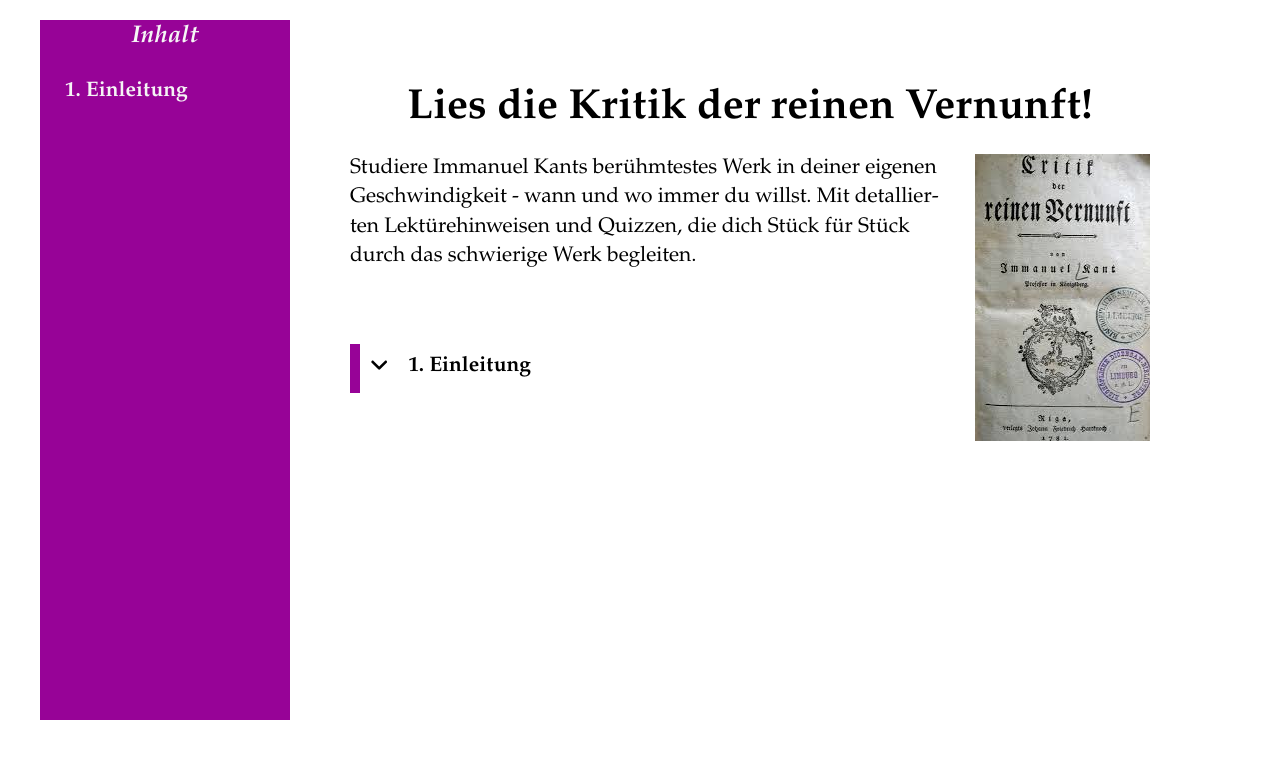
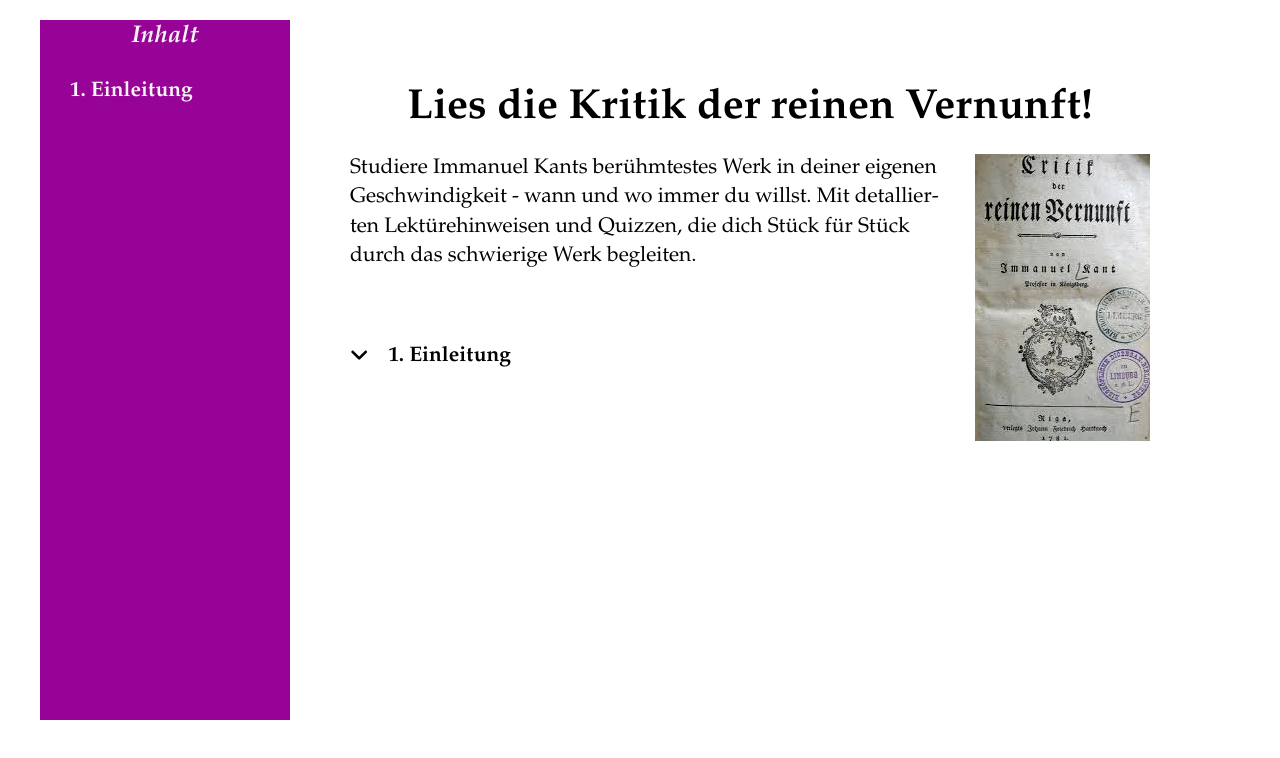
Before and after one commit to miob1781/krv-course, a React (Vite) app: page / in a window 1280 px wide. Shown: the top 758 px of the page. Built offline with nearby package versions, Linux system fonts and the light colour scheme.

Commit message:
improve padding of sidebar items

```diff
--- a/src/components/ui/ToC.tsx
+++ b/src/components/ui/ToC.tsx
@@ -1,7 +1,6 @@
 import { ReactElement } from "react"
 import { SectionData, ToCType } from "../../types"
 import ToCSection from "./ToCSection"
-import "../../style/ToC.css"
 
 interface Props {
     sectionsData: SectionData[]
@@ -21,6 +20,6 @@ export default function ToC({sectionsData, tocType}: Props) {
     }
 
     return (
-        <div className="ToC">{renderToCEntries()}</div>
+        <div>{renderToCEntries()}</div>
     )
 }
--- a/src/style/Sidebar.css
+++ b/src/style/Sidebar.css
@@ -10,7 +10,8 @@
 }
 
 .Sidebar .toc-list-outer-cont {
-    margin-left: 15px;
+    padding: 10px;
+    padding-left: 30px;
 }
 
 .Sidebar .toc-list-outer-cont:hover {
--- a/src/style/ToC.css
+++ /dev/null
@@ -1,3 +0,0 @@
-.ToC {
-    padding: 10px;
-}
--- a/src/style/ToCListEl.css
+++ b/src/style/ToCListEl.css
@@ -11,7 +11,7 @@
 
 .toc-sublist-inner-cont {
     display: flex;
-    padding: 5px 7px;
+    /* padding: 5px 7px; */
     background-color: var(--primary-color);
     color: var(--text-on-primary-color);
 }
```
